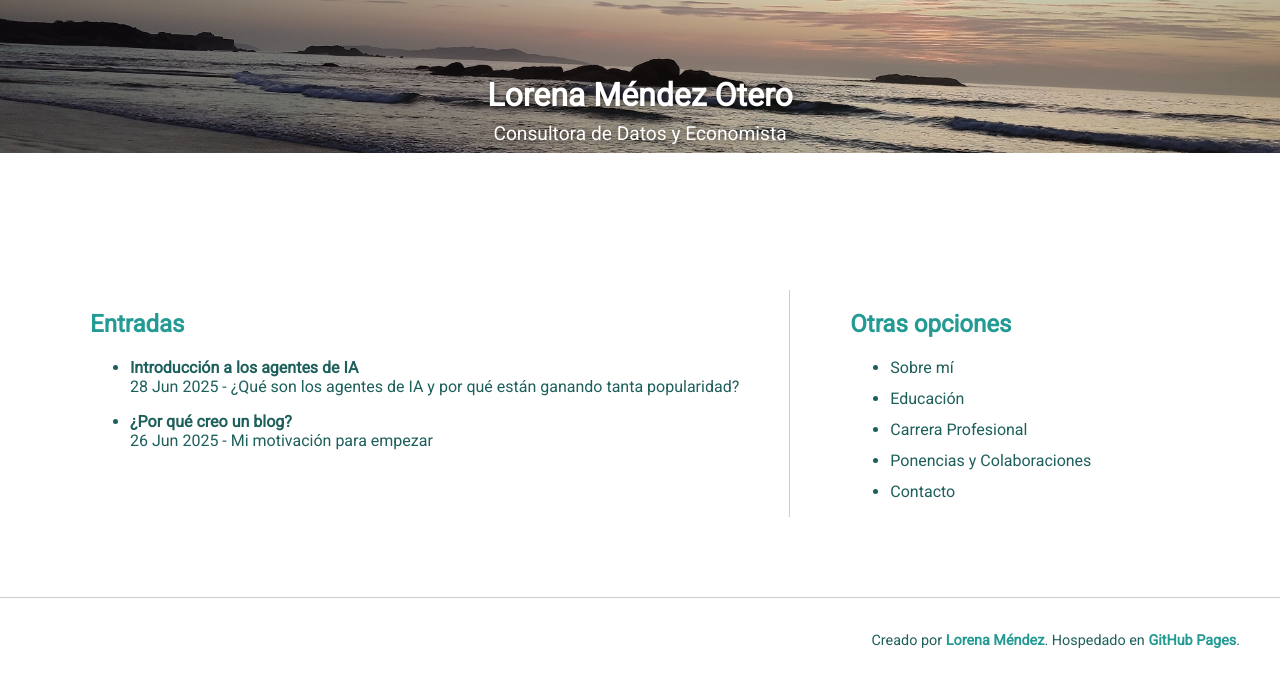
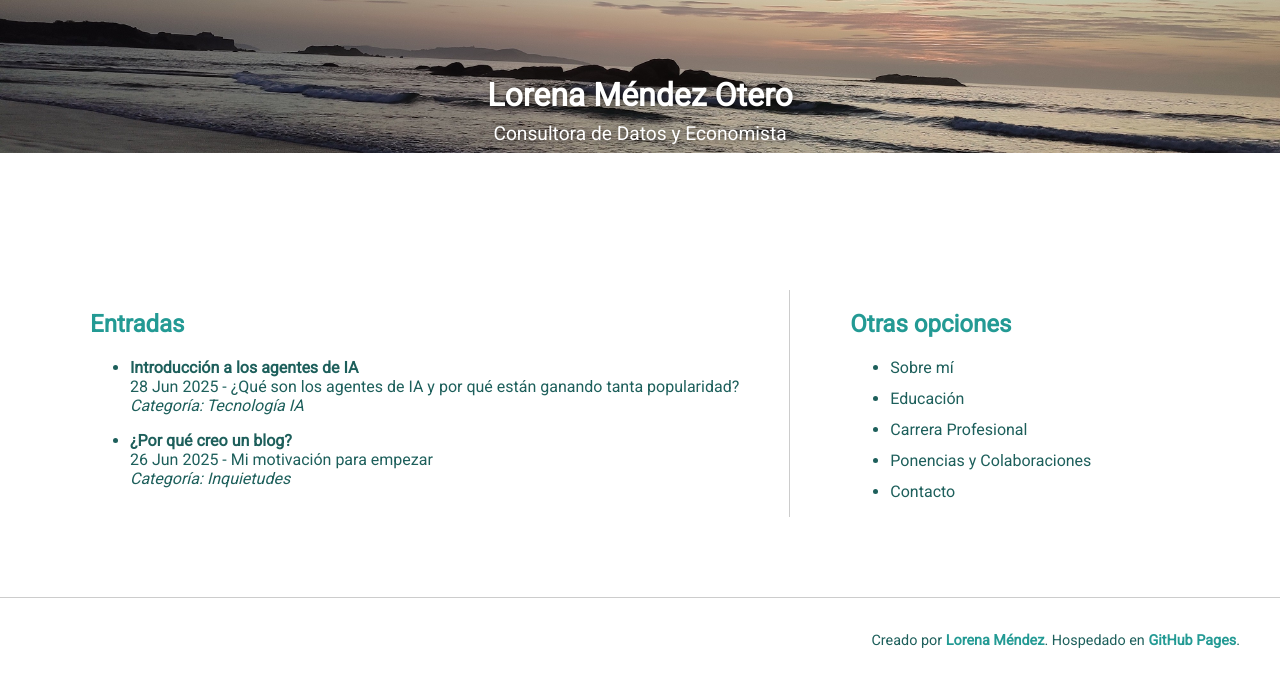
Before and after one commit to lmendezotero/lmendezotero.github.io, a Jekyll site: the page built from index.md, in a window 1280 px wide. Shown: the top 687 px of the page. Built offline with Jekyll 4.4.1, drawn with Linux system fonts in a browser that asks for light colours; the list of posts is cut into pages by our own code.

Commit message:
Update index.md

```diff
--- a/index.md
+++ b/index.md
@@ -9,7 +9,8 @@ title: Inicio
   {% for post in site.posts %}
     <li style="margin-bottom: 1em;">
       <strong><a href="{{ post.url | relative_url }}">{{ post.title }}</a></strong><br>
-      {{ post.date | date: "%d %b %Y" }}{% if post.subtitle %} - {{ post.subtitle }}{% endif %}
+      {{ post.date | date: "%d %b %Y" }}{% if post.subtitle %} - {{ post.subtitle }}{% endif %}<br>
+      <em>Categoría: {{ post.categories | join: "  " }}</em>
     </li>
   {% endfor %}
 </ul>
```
